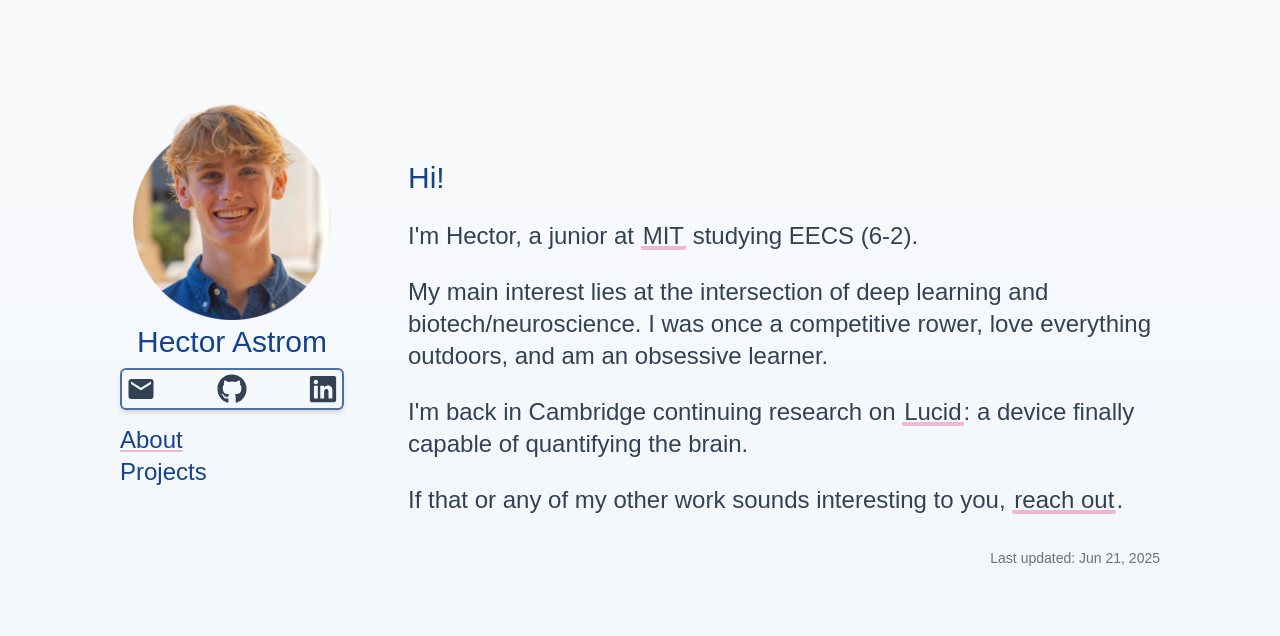
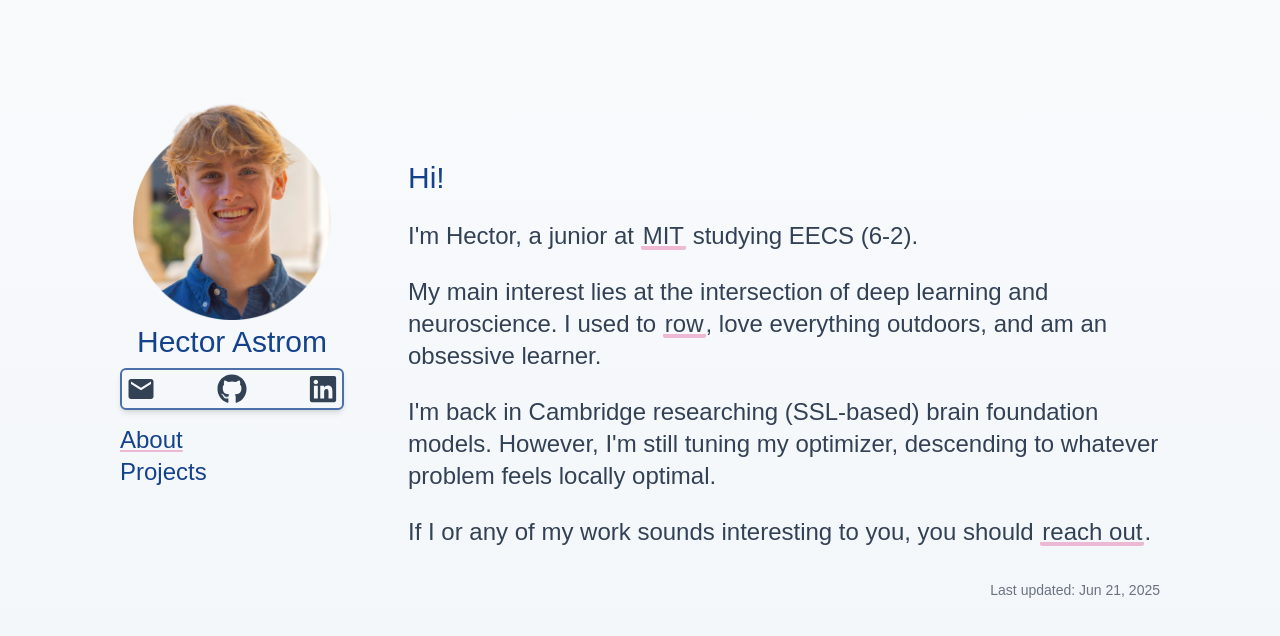
Before and after one commit to hectorastrom/personal-website, a Next.js app: page / in a window 1280 px wide. Shown: the top 636 px of the page. Built offline with nearby package versions, Linux system fonts and the light colour scheme; no server answers; a web font is replaced by a local one.

Commit message:
update main text

```diff
--- a/src/app/page.tsx
+++ b/src/app/page.tsx
@@ -26,22 +26,26 @@ export default async function Home() {
         </p>
         <p className="text-2xl">
           My main interest lies at the intersection of deep learning and
-          biotech/neuroscience. I was once a competitive rower, love everything outdoors, and am an obsessive learner.
+          neuroscience. I used to{" "}
+          <a
+            className={`custom-link ${emphasisFont.className}`}
+            target="_blank"
+            href="https://mitathletics.com/sports/mcrewlt"
+          >
+            row
+          </a>
+          {", "}
+          love everything outdoors, and am an obsessive learner.
         </p>
 
         <span className="text-2xl">
-          I&apos;m back in Cambridge continuing research on{" "}
-          <a
-            className={`custom-link ${emphasisFont.className}`}
-            target="_blank"
-            href="https://lucidmonitor.com/"
-          >
-            Lucid
-          </a>
-          : a device finally capable of quantifying the brain.
+          I&apos;m back in Cambridge researching (SSL-based) brain foundation
+          models. However, I&apos;m still tuning my optimizer, descending to
+          whatever problem feels locally optimal.
         </span>
+
         <span className="text-2xl">
-          If that or any of my other work sounds interesting to you,{" "}
+          If I or any of my work sounds interesting to you, you should{" "}
           <Link
             href={"mailto:hastrom@mit.edu"}
             className={`custom-link ${emphasisFont.className}`}
```
